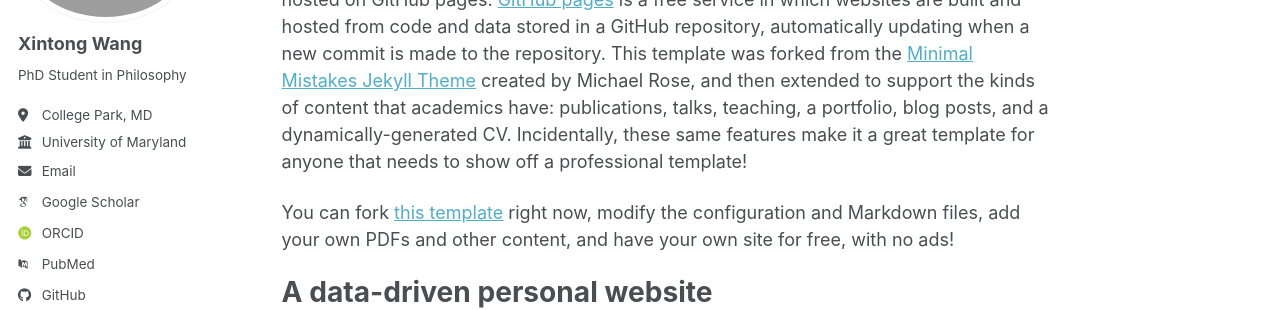
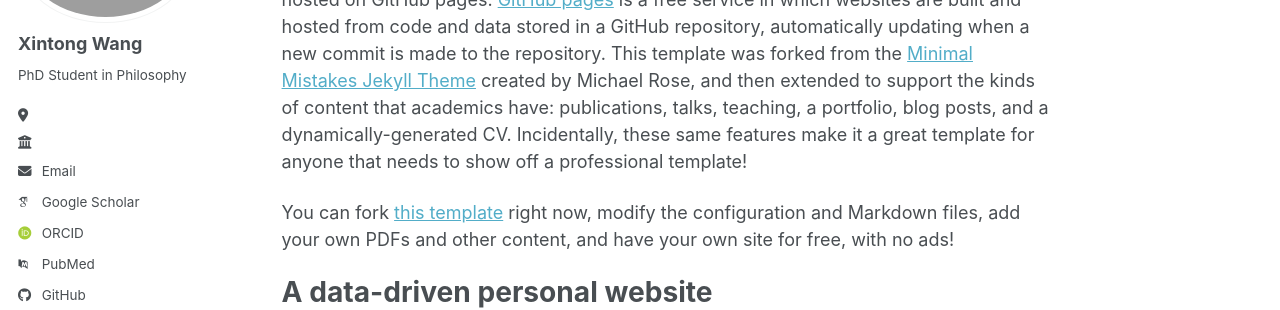
Before and after one commit to wang-xintong/wang-xintong.github.io, a Jekyll site: the page built from _pages/about.md, in a window 1280 px wide. Shown: the part 212-522 px from the top of the page. Built offline with Jekyll 4.4.1, drawn with Linux system fonts in a browser that asks for light colours; some web fonts are replaced; a script bundle is joined from its source files by our own code; library files that are not in the unit come from our copies; part of the change alters nothing that is shown.

Commit message:
Update _config.yml

```diff
--- a/_config.yml
+++ b/_config.yml
@@ -27,8 +27,8 @@ author:
   name             : "Xintong Wang"
   pronouns         : # example: "she/her"
   bio              : "PhD Student in Philosophy"
-  location         : "College Park, MD"
-  employer         : "University of Maryland"
+  location         : ""
+  employer         : ""
   uri              : # URL
   email            : "xtwang@umd.edu"
 
@@ -38,10 +38,10 @@ author:
   googlescholar    : "https://scholar.google.com/citations?user=PS_CX0AAAAAJ"
   inspire-hep      : # URL
   impactstory      : # URL
-  orcid            : "https://orcid.org/yourorcidurl"
+  orcid            : ""
   semantic         : # URL
   ssrn             : # URL
-  pubmed           : "https://www.ncbi.nlm.nih.gov/pubmed/?term=john+snow"
+  pubmed           : ""
   researchgate     : # URL
   scopus           : # URL
   zotero           : # URL
@@ -51,13 +51,13 @@ author:
   bitbucket        : # Username - Update with your username on the site
   codepen          : # Username
   dribbble         : # Username
-  github           : "academicpages"
+  github           : ""
   kaggle           : # Username
   stackoverflow    : # User number or user number and name (i.e., use "1" or "1/jeff-atwood")
 
   # Social media
   artstation       : # Username
-  bluesky          : "bsky.app" # Replace this with you Bluesky username
+  bluesky          : "" # Replace this with you Bluesky username
   facebook         : # Username
   flickr           : # Username
   foursquare       : # Username
```
